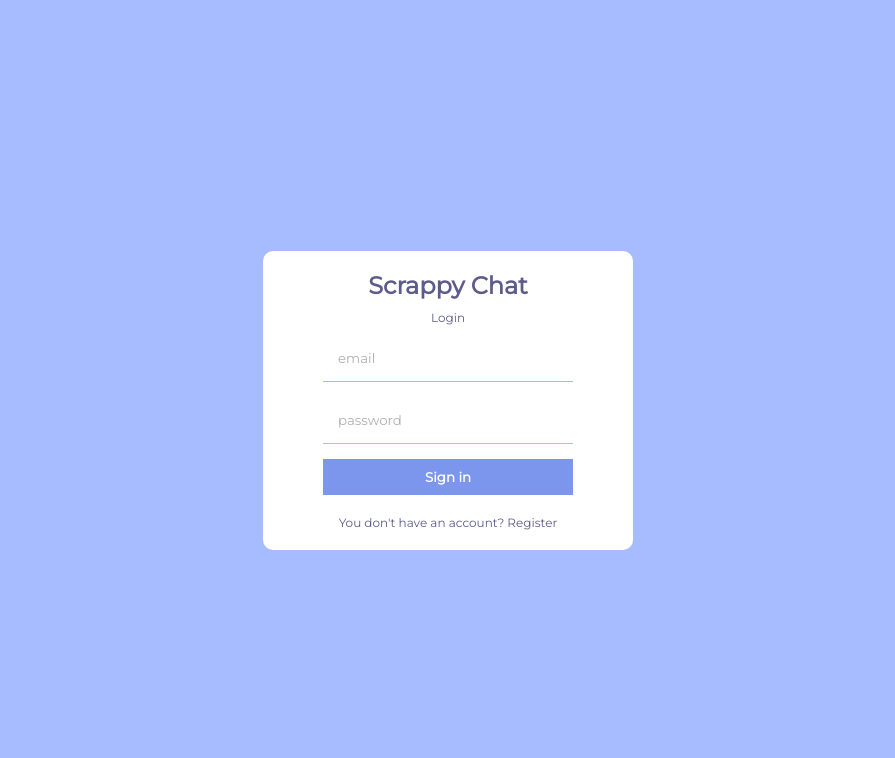
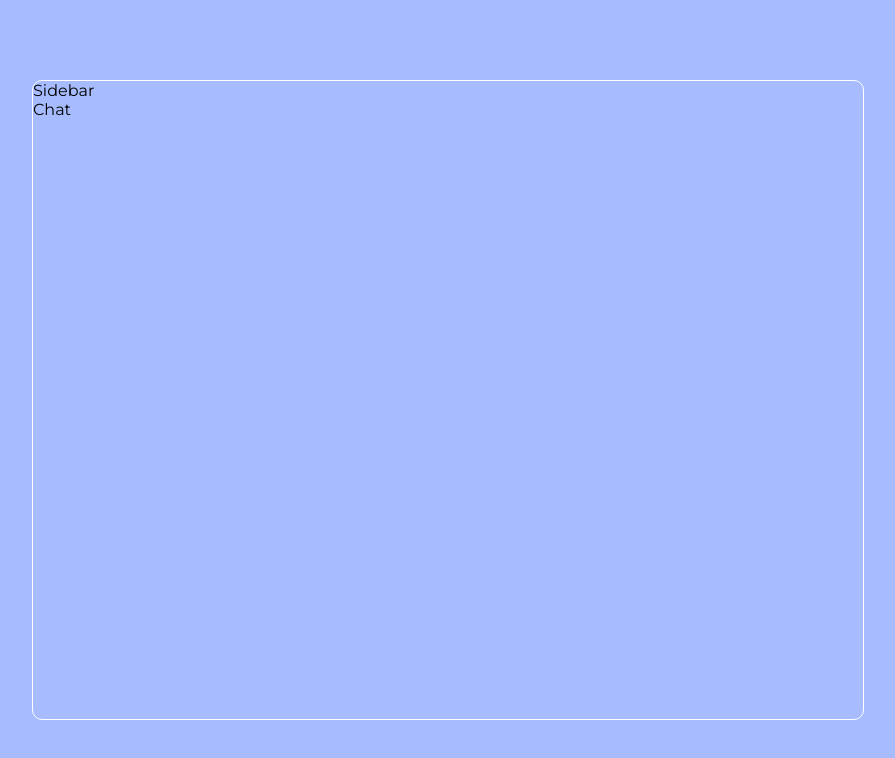
Before and after one commit to anaskhan28/Scrappy-chat, a React (Vite) app in the folder chat-app/: page / in a window 1280 px wide. Shown: the top 758 px of the page, without its empty margins (192-1087 px from the left). Built offline with nearby package versions, Linux system fonts and the light colour scheme.

Commit message:
created multiple components

```diff
--- a/chat-app/src/App.jsx
+++ b/chat-app/src/App.jsx
@@ -2,12 +2,13 @@ import React, { useState } from 'react';
 import './style.scss';
 import Register from './pages/Register';
 import Login from './pages/Login';
+import Home from './pages/Home';
 
 function App() {
 
   return (
     <div className="App">
-      <Login/>
+      <Home/>
     </div>
   )
 }
--- /dev/null
+++ b/chat-app/src/components/Chat.jsx
@@ -0,0 +1,9 @@
+import React from 'react'
+
+function Chat() {
+  return (
+    <div>Chat</div>
+  )
+}
+
+export default Chat
--- /dev/null
+++ b/chat-app/src/components/Sidebar.jsx
@@ -0,0 +1,9 @@
+import React from 'react'
+
+function Sidebar() {
+  return (
+    <div>Sidebar</div>
+  )
+}
+
+export default Sidebar
--- a/chat-app/src/pages/Home.jsx
+++ b/chat-app/src/pages/Home.jsx
@@ -0,0 +1,16 @@
+import React from 'react';
+import Sidebar from '../components/Sidebar';
+import Chat from '../components/Chat';
+
+function Home() {
+  return (
+    <div className='home'>
+        <div className="container">
+            <Sidebar/>
+            <Chat/>
+        </div>
+    </div>
+  )
+}
+
+export default Home
--- a/chat-app/src/style.scss
+++ b/chat-app/src/style.scss
@@ -74,3 +74,19 @@
         }
     }
 }
+
+.home{
+    background-color: #a7bcff;
+    height: 100vh;
+    display: flex;
+    align-items: center;
+    justify-content: center;
+
+    .container{
+        border: 1px solid white;
+        border-radius: 10px;
+        width: 65%;
+        height: 80%;
+
+    }
+}
```
Also changed, not shown: chat-app/src/components/Input.jsx (added, +9 -0 lines), chat-app/src/components/Message.jsx (added, +9 -0 lines), chat-app/src/components/Navbar.jsx (added, +9 -0 lines), chat-app/src/components/Searchbar.jsx (added, +9 -0 lines).
